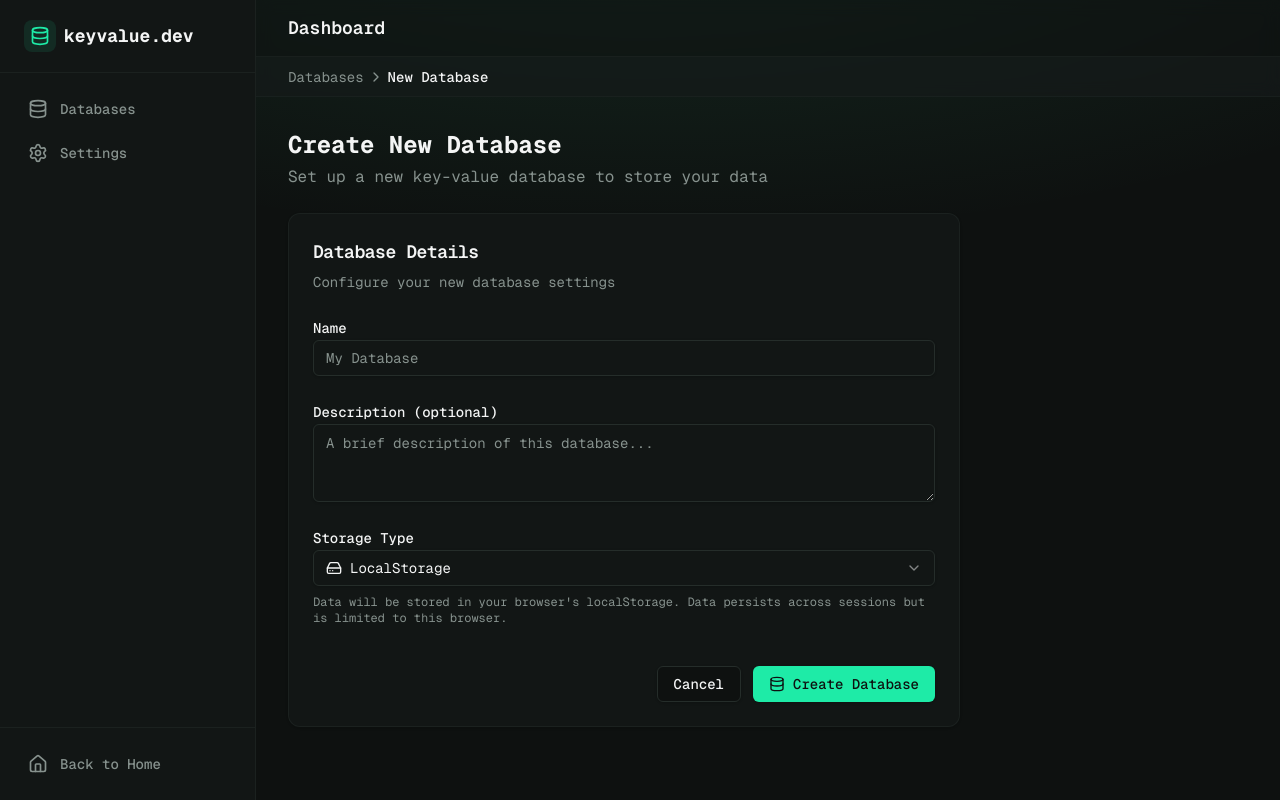
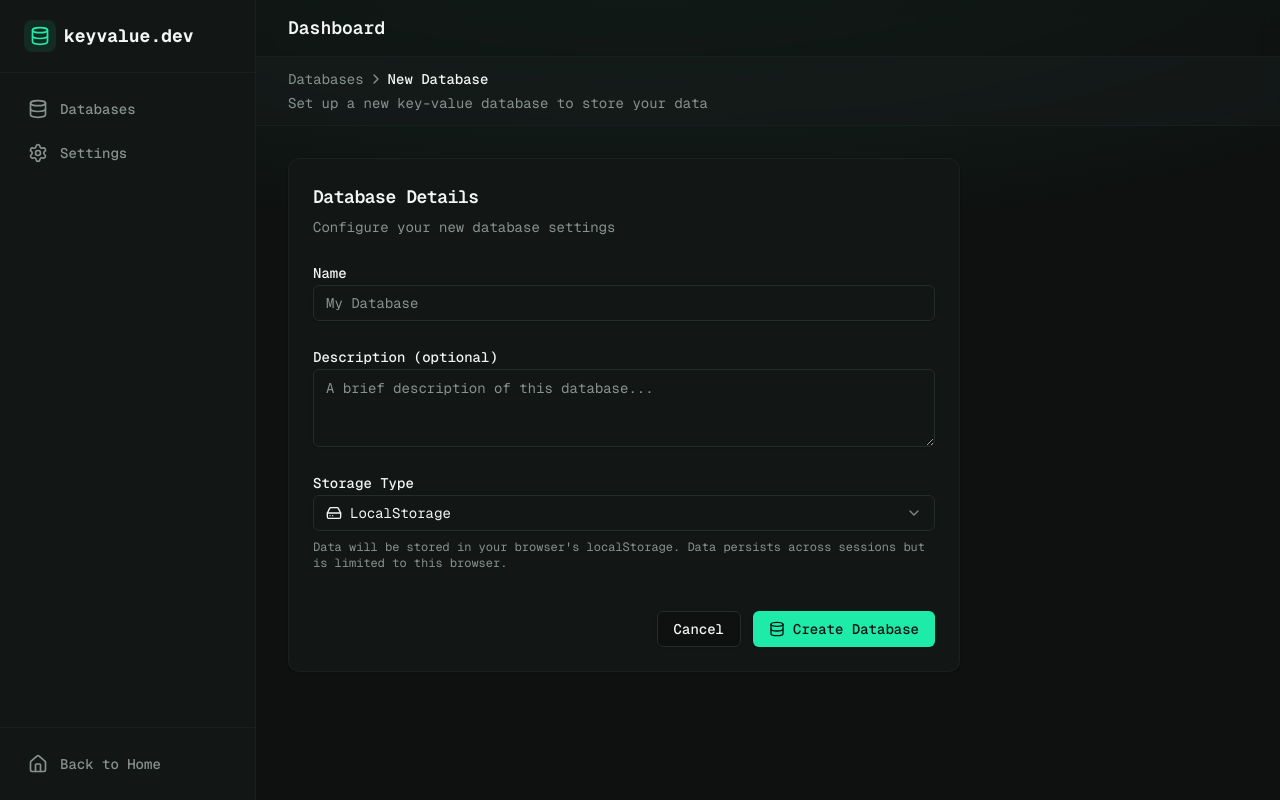
Before and after one commit to kiwicopple/keyvalue.dev, a Next.js app: page /dashboard/new in a window 1280 px wide. Built offline with nearby package versions, Linux system fonts and the light colour scheme.

Commit message:
Move page headers to breadcrumb bar with description
- Add description field to dashboard header context
- Show breadcrumb path on first line, description on second line
- Remove inline page headers from all dashboard pages
- Each page sets its own breadcrumbs and description via context

```diff
--- a/src/app/dashboard/db/[id]/page.tsx
+++ b/src/app/dashboard/db/[id]/page.tsx
@@ -71,7 +71,7 @@ export default function DatabasePage() {
 
   const { entries, isLoading, error, addEntry, updateEntry, deleteEntry, clearAll, searchEntries, refresh } = useKVStore(databaseId)
   const { getDatabase } = useDatabases()
-  const { setBreadcrumbs, setIsRefreshing, setOnRefresh } = useDashboardHeader()
+  const { setBreadcrumbs, setDescription, setIsRefreshing, setOnRefresh } = useDashboardHeader()
 
   const [database, setDatabase] = useState<DatabaseType | null>(null)
   const [isLoadingDb, setIsLoadingDb] = useState(true)
@@ -94,13 +94,15 @@ export default function DatabasePage() {
         { label: "Databases", href: "/dashboard" },
         { label: database.name }
       ])
+      setDescription(database.description || "Manage key-value entries")
     }
     setOnRefresh(() => refresh)
     return () => {
       setBreadcrumbs([])
+      setDescription("")
       setOnRefresh(null)
     }
-  }, [database, setBreadcrumbs, setOnRefresh, refresh])
+  }, [database, setBreadcrumbs, setDescription, setOnRefresh, refresh])
 
   // Sync loading state with header
   useEffect(() => {
@@ -241,14 +243,6 @@ export default function DatabasePage() {
 
   return (
     <div className="space-y-6">
-      {/* Page Header */}
-      <div>
-        <h1 className="text-2xl font-bold">{database.name}</h1>
-        {database.description && (
-          <p className="text-muted-foreground mt-1">{database.description}</p>
-        )}
-      </div>
-
       {/* Stats Cards */}
       <div className="grid gap-4 grid-cols-1 sm:grid-cols-3">
         <Card className="gradient-bg-subtle border-border/50">
--- a/src/app/dashboard/new/page.tsx
+++ b/src/app/dashboard/new/page.tsx
@@ -24,7 +24,7 @@ import {
 export default function NewDatabasePage() {
   const router = useRouter()
   const { createDatabase } = useDatabases()
-  const { setBreadcrumbs } = useDashboardHeader()
+  const { setBreadcrumbs, setDescription: setHeaderDescription } = useDashboardHeader()
 
   // Set up header breadcrumbs
   useEffect(() => {
@@ -32,10 +32,12 @@ export default function NewDatabasePage() {
       { label: "Databases", href: "/dashboard" },
       { label: "New Database" }
     ])
+    setHeaderDescription("Set up a new key-value database to store your data")
     return () => {
       setBreadcrumbs([])
+      setHeaderDescription("")
     }
-  }, [setBreadcrumbs])
+  }, [setBreadcrumbs, setHeaderDescription])
 
   const [name, setName] = useState("")
   const [description, setDescription] = useState("")
@@ -63,14 +65,6 @@ export default function NewDatabasePage() {
 
   return (
     <div className="space-y-6 max-w-2xl">
-      {/* Header */}
-      <div>
-        <h1 className="text-2xl font-bold">Create New Database</h1>
-        <p className="text-muted-foreground mt-1">
-          Set up a new key-value database to store your data
-        </p>
-      </div>
-
       {/* Form */}
       <Card className="border-border/50">
         <CardHeader>
--- a/src/app/dashboard/page.tsx
+++ b/src/app/dashboard/page.tsx
@@ -51,17 +51,19 @@ function formatDate(timestamp: number): string {
 
 export default function DashboardPage() {
   const { databases, isLoading, error, updateDatabase, deleteDatabase, refresh } = useDatabases()
-  const { setBreadcrumbs, setIsRefreshing, setOnRefresh } = useDashboardHeader()
+  const { setBreadcrumbs, setDescription, setIsRefreshing, setOnRefresh } = useDashboardHeader()
 
   // Set up header
   useEffect(() => {
     setBreadcrumbs([{ label: "Databases" }])
+    setDescription("Manage your key-value databases")
     setOnRefresh(() => refresh)
     return () => {
       setBreadcrumbs([])
+      setDescription("")
       setOnRefresh(null)
     }
-  }, [setBreadcrumbs, setOnRefresh, refresh])
+  }, [setBreadcrumbs, setDescription, setOnRefresh, refresh])
 
   // Sync loading state with header
   useEffect(() => {
@@ -125,14 +127,6 @@ export default function DashboardPage() {
 
   return (
     <div className="space-y-6">
-      {/* Page Header */}
-      <div>
-        <h1 className="text-2xl font-bold">Databases</h1>
-        <p className="text-muted-foreground mt-1">
-          Manage your key-value databases
-        </p>
-      </div>
-
       {/* Stats */}
       <Card className="gradient-bg-subtle border-border/50">
         <CardHeader className="flex flex-row items-center justify-between space-y-0 pb-2">
--- a/src/app/dashboard/settings/page.tsx
+++ b/src/app/dashboard/settings/page.tsx
@@ -22,17 +22,19 @@ import {
 
 export default function SettingsPage() {
   const { databases, deleteDatabase, refresh } = useDatabases()
-  const { setBreadcrumbs } = useDashboardHeader()
+  const { setBreadcrumbs, setDescription } = useDashboardHeader()
   const [isClearDialogOpen, setIsClearDialogOpen] = useState(false)
   const [isClearing, setIsClearing] = useState(false)
 
   // Set up header breadcrumbs
   useEffect(() => {
     setBreadcrumbs([{ label: "Settings" }])
+    setDescription("Manage your dashboard preferences and data")
     return () => {
       setBreadcrumbs([])
+      setDescription("")
     }
-  }, [setBreadcrumbs])
+  }, [setBreadcrumbs, setDescription])
 
   const handleClearAll = useCallback(async () => {
     setIsClearing(true)
@@ -52,14 +54,6 @@ export default function SettingsPage() {
 
   return (
     <div className="space-y-6">
-      {/* Header */}
-      <div>
-        <h1 className="text-2xl font-bold">Settings</h1>
-        <p className="text-muted-foreground mt-1">
-          Manage your dashboard preferences and data
-        </p>
-      </div>
-
       {/* Storage Info */}
       <Card className="border-border/50">
         <CardHeader>
--- a/src/components/dashboard/header.tsx
+++ b/src/components/dashboard/header.tsx
@@ -17,6 +17,8 @@ export interface BreadcrumbItem {
 interface DashboardHeaderContextType {
   breadcrumbs: BreadcrumbItem[]
   setBreadcrumbs: (items: BreadcrumbItem[]) => void
+  description: string
+  setDescription: (desc: string) => void
   isRefreshing: boolean
   setIsRefreshing: (value: boolean) => void
   onRefresh: (() => void) | null
@@ -37,6 +39,7 @@ export function useDashboardHeader() {
 // Provider
 export function DashboardHeaderProvider({ children }: { children: ReactNode }) {
   const [breadcrumbs, setBreadcrumbs] = useState<BreadcrumbItem[]>([])
+  const [description, setDescription] = useState("")
   const [isRefreshing, setIsRefreshing] = useState(false)
   const [onRefresh, setOnRefresh] = useState<(() => void) | null>(null)
 
@@ -45,6 +48,8 @@ export function DashboardHeaderProvider({ children }: { children: ReactNode }) {
       value={{
         breadcrumbs,
         setBreadcrumbs,
+        description,
+        setDescription,
         isRefreshing,
         setIsRefreshing,
         onRefresh,
@@ -59,7 +64,7 @@ export function DashboardHeaderProvider({ children }: { children: ReactNode }) {
 // Header Component
 export function DashboardHeader() {
   const pathname = usePathname()
-  const { breadcrumbs, isRefreshing, onRefresh } = useDashboardHeader()
+  const { breadcrumbs, description, isRefreshing, onRefresh } = useDashboardHeader()
 
   const handleRefresh = useCallback(() => {
     if (onRefresh) {
@@ -106,7 +111,7 @@ export function DashboardHeader() {
 
       {/* Breadcrumb Bar */}
       {breadcrumbs.length > 0 && (
-        <div className="flex items-center h-10 px-4 lg:px-8 border-t border-border/30 bg-muted/30">
+        <div className="px-4 lg:px-8 py-3 border-t border-border/30 bg-muted/30">
           <nav className="flex items-center gap-1 text-sm">
             {breadcrumbs.map((item, index) => (
               <div key={index} className="flex items-center gap-1">
@@ -126,6 +131,9 @@ export function DashboardHeader() {
               </div>
             ))}
           </nav>
+          {description && (
+            <p className="text-sm text-muted-foreground mt-1">{description}</p>
+          )}
         </div>
       )}
     </div>
```
